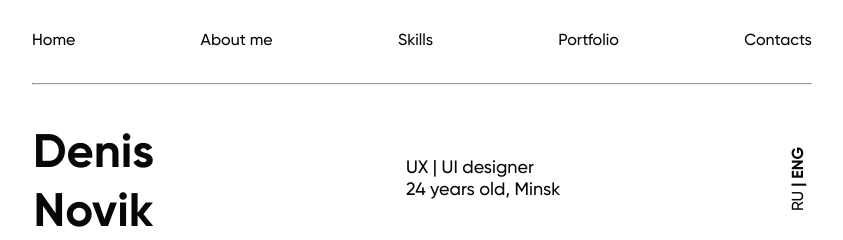
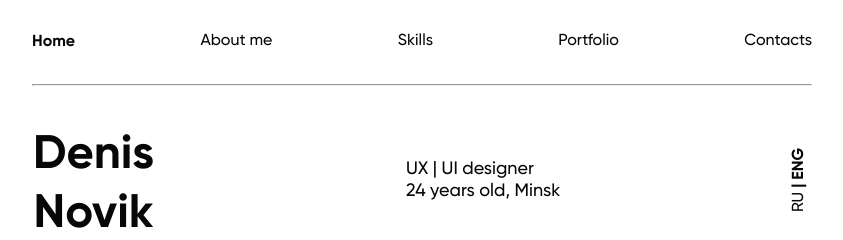
Before and after one commit to romankhodorich/portfolio_figma, a plain HTML site: page index.html in a window 1280 px wide. Shown: the top 240 px of the page, 218-1061 px from the left. Drawn offline with Linux system fonts and the light colour scheme; files whose address does not match are found by name.

Commit message:
исправил тег <strong> на <b>

```diff
--- a/index.html
+++ b/index.html
@@ -14,7 +14,7 @@
 
     <ul class="navbar">
         <!-- Главное меню в топе страницы -->
-        <li>Home</li>
+        <li><b>Home</b></li>
         <li>About me</li>
         <li>Skills</li>
         <li>Portfolio</li>
@@ -26,7 +26,7 @@
         <div class="name">Denis Novik</div>
         <div class="ux-ui">UX | UI designer <br>
             24 years old, Minsk</div>
-        <div class="ru-eng">RU <strong>| ENG</strong></div>
+        <div class="ru-eng">RU <b>| ENG</b></div>
     </div>
     <div class="main-image">
         <!-- Главное изображение в хедере, сделано фоном для простого масштабирования -->
```
